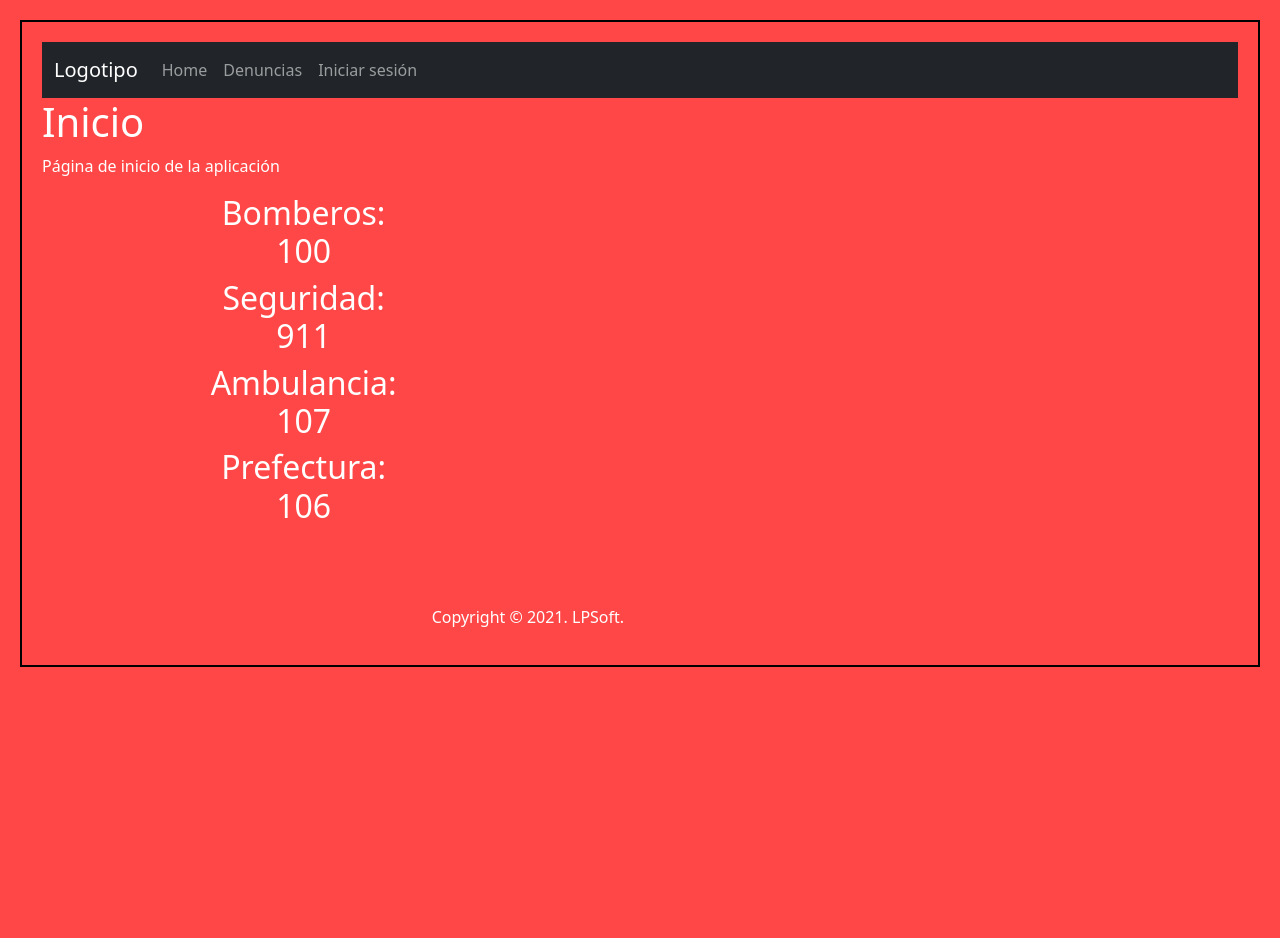
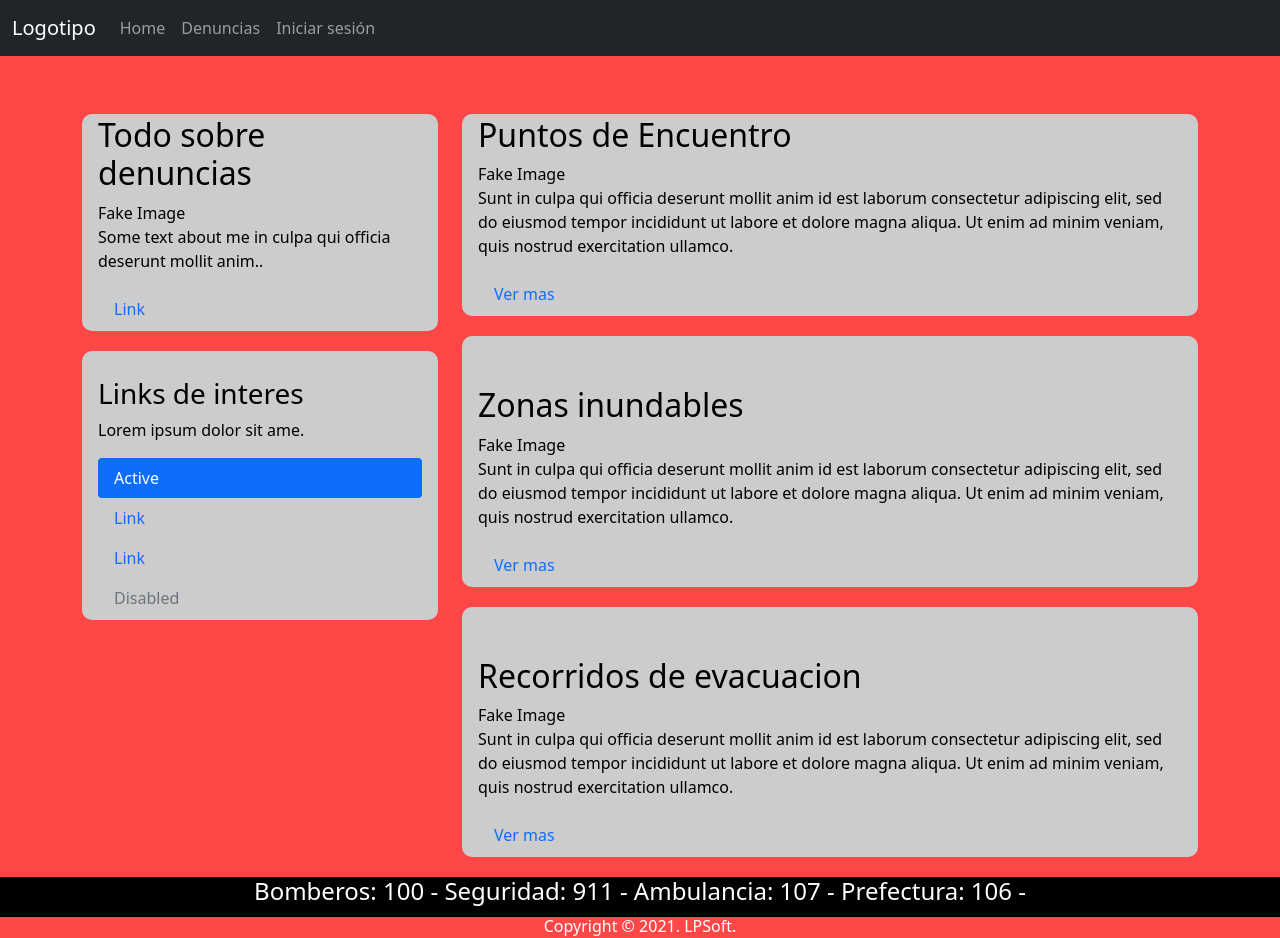
Before and after one commit to MechiScattini/TP-ProyectoSoftware-UNLP, a Flask app: page / in a window 1280 px wide. Before the commit the page ends 667 px from the top, so only its background shows below. Run offline with Flask 2, Linux system fonts and the light colour scheme; data that the repository does not hold is empty; parts of the project's set-up code (start-up, migrations or seed data) failed here and were passed over.

Commit message:
algo de css a formularios y al home

```diff
--- a/app/static/style.css
+++ b/app/static/style.css
@@ -27,10 +27,13 @@ body {
   overflow: hidden;
 }
 
-#footer {
-  width: 75%;
-  margin: 0 auto;
+footer {
   text-align: center;
+  background-color: black;
+  bottom: 0;
+  width: 100%;
+  height: 40px;
+  color: white;
 }
 
 #container {
@@ -122,3 +127,29 @@ tr:nth-child(even){
 form input[type="submit"]:hover{
 	cursor:pointer;
 }
+
+
+.conteiner-info{
+  border-radius:10px;
+	margin: 0 auto;
+  margin-top: 10px;
+  margin-bottom: 20px;
+  padding: 2px 16px;
+	background-color:#ccc;
+  color:black;
+}
+
+.conf-form{
+  text-align: center;
+	width: 45%;
+	padding:16px;
+	border-radius:10px;
+	margin: 0 auto;
+  margin-top: 30px;
+	background-color:#ccc;
+  color: black;
+}
+
+.conf-form h2{
+  display: flex; justify-content: center; color:black;
+}
--- a/app/templates/config.html
+++ b/app/templates/config.html
@@ -4,8 +4,9 @@
   {{ super() }}
 {% endblock %}
 {% block content %}
-  <h1>Configuración del sistema</h1>
-  <form action="{{ url_for('configurado') }}" method="POST">
+
+  <form class="conf-form"action="{{ url_for('configurado') }}" method="POST">
+    <h2>Configuración del sistema</h2>
     <p>
       <label>Elementos por página <label></br>
       <input type = "number" name="numero" placeholder= 'numero' value = "{{cant}}" />
--- a/app/templates/denuncia/masInfo.html
+++ b/app/templates/denuncia/masInfo.html
@@ -5,6 +5,7 @@
 {% endblock %}
 {% block content %}
 {% if denuncia %}
+  <div class="create-forms">
   <h7 style="color:black">Descripcion: </h7> <h7>{{ denuncia.descripcion }} </h7> <br>
   <h7 style="color:black">Fecha cierre: </h7> <h7>{{ denuncia.fecha_cierre }}</h7> <br>
   <h7 style="color:black">Coordenadas: </h7> <h7>{{ denuncia.coordenadas }}</h7> <br>
--- a/app/templates/denuncia/seguimiento.html
+++ b/app/templates/denuncia/seguimiento.html
@@ -4,7 +4,7 @@
   {{ super() }}
 {% endblock %}
 {% block content %}
-<form class="form-seguimiento"action="{{ url_for('denuncia_seguimiento', denuncia_id=denuncia.id) }}" method="POST">
+<form class="create-forms"action="{{ url_for('denuncia_seguimiento', denuncia_id=denuncia.id) }}" method="POST">
     <h2 style="display: flex; justify-content: center;">Realizar un seguimiento</h2>
     <p>
       <label>Descripcion<label></br>
@@ -12,7 +12,7 @@
     </p>
     <br>
     <p>
-      <input type="submit" value="Crear">
+      <button type="submit">Actualizar</button>
       <button type="reset">Limpiar</button>
     </p>
   </form>
--- a/app/templates/home.html
+++ b/app/templates/home.html
@@ -4,7 +4,62 @@
   {{ super() }}
 {% endblock %}
 {% block content %}
-  <h1>Inicio</h1>
-  <p>Página de inicio de la aplicación</p>
+
+<div class="container mt-5">
+  <div class="row">
+    <div class="col-sm-4">
+
+      <div class="conteiner-info">
+      <h2>Todo sobre denuncias</h2>
+      <div class="fakeimg">Fake Image</div>
+      <p>Some text about me in culpa qui officia deserunt mollit anim..</p>
+      <a class="nav-link" href="#">Link</a>
+      </div>
+
+      <div class="conteiner-info">
+      <h3 class="mt-4">Links de interes</h3>
+      <p>Lorem ipsum dolor sit ame.</p>
+      <ul class="nav nav-pills flex-column">
+        <li class="nav-item">
+          <a class="nav-link active" href="#">Active</a>
+        </li>
+        <li class="nav-item">
+          <a class="nav-link" href="#">Link</a>
+        </li>
+        <li class="nav-item">
+          <a class="nav-link" href="#">Link</a>
+        </li>
+        <li class="nav-item">
+          <a class="nav-link disabled" href="#">Disabled</a>
+        </li>
+      </ul>
+      <hr class="d-sm-none">
+      </div>
+    </div>
+    <div class="col-sm-8">
+      <div class="conteiner-info">
+      <h2>Puntos de Encuentro</h2>
+      <div class="fakeimg">Fake Image</div>
+      <p>Sunt in culpa qui officia deserunt mollit anim id est laborum consectetur adipiscing elit, sed do eiusmod tempor incididunt ut labore et dolore magna aliqua. Ut enim ad minim veniam, quis nostrud exercitation ullamco.</p>
+      <a class="nav-link active" href="#">Ver mas</a>
+      </div>
+
+      <div class="conteiner-info">
+      <h2 class="mt-5">Zonas inundables</h2>
+      <div class="fakeimg">Fake Image</div>
+      <p>Sunt in culpa qui officia deserunt mollit anim id est laborum consectetur adipiscing elit, sed do eiusmod tempor incididunt ut labore et dolore magna aliqua. Ut enim ad minim veniam, quis nostrud exercitation ullamco.</p>
+      <a class="nav-link active" href="#">Ver mas</a>
+      </div>
+
+      <div class="conteiner-info">
+      <h2 class="mt-5">Recorridos de evacuacion</h2>
+      <div class="fakeimg">Fake Image</div>
+      <p>Sunt in culpa qui officia deserunt mollit anim id est laborum consectetur adipiscing elit, sed do eiusmod tempor incididunt ut labore et dolore magna aliqua. Ut enim ad minim veniam, quis nostrud exercitation ullamco.</p>
+      <a class="nav-link active" href="#">Ver mas</a>
+      </div>
+
+    </div>
+  </div>
+</div>
 
 {% endblock %}
--- a/app/templates/layout.html
+++ b/app/templates/layout.html
@@ -5,30 +5,18 @@
       .naranja {
         background-color: tomato;
         color: white;
-        border: 2px solid black;
-        margin: 20px;
-        padding: 20px;
       }
       .azul {
         background-color: rgb(74, 71, 255);
         color: white;
-        border: 2px solid black;
-        margin: 20px;
-        padding: 20px;
       }
       .rojo {
         background-color: rgb(255, 71, 71);
         color: rgb(255, 255, 255);
-        border: 2px solid black;
-        margin: 20px;
-        padding: 20px;
       }
       .default {
         background-color: rgb(71, 212, 255);
         color: rgb(255, 255, 255);
-        border: 2px solid black;
-        margin: 20px;
-        padding: 20px;
       }
       </style>
     {% block head %}
@@ -109,48 +97,10 @@
     </div>
     </body>
       {% block footer %}
-      <footer class="nb-footer">
-      <div id="footer">
-
-        <div class="col-md-3 col-sm-6">
-        <div class="footer-info-single">
-          <h2 class="title">Bomberos: 100</h2>
-        </div>
-        </div>
-
-        <div class="col-md-3 col-sm-6">
-        <div class="footer-info-single">
-          <h2 class="title">Seguridad: 911</h2>
-        </div>
-        </div>
-
-        <div class="col-md-3 col-sm-6">
-        <div class="footer-info-single">
-          <h2 class="title">Ambulancia: 107</h2>
-        </div>
-        </div>
-
-        <div class="col-md-3 col-sm-6">
-          <div class="footer-info-single">
-            <h2 class="title">Prefectura: 106</h2>
-        </div>
-        </div>
-
-        <br>
-        <br>
-        <br>
-
-        <section class="copyright">
-        <div class="container">
-        <div class="row">
-        <div class="col-sm-9">
+      <footer>
+        <h4 class="title"> Bomberos: 100 - Seguridad: 911 - Ambulancia: 107 - Prefectura: 106 -</h4>
         <p>Copyright © 2021. LPSoft.</p>
-        </div>
-        </div>
-        </div>
-        </section>
-        </div>
-        </footer>
+      </footer>
   {% endblock %}
     <script src="https://cdn.jsdelivr.net/npm/bootstrap@5.1.2/dist/js/bootstrap.bundle.min.js" integrity="sha384-kQtW33rZJAHjgefvhyyzcGF3C5TFyBQBA13V1RKPf4uH+bwyzQxZ6CmMZHmNBEfJ" crossorigin="anonymous"></script>
 </html>
--- a/app/templates/zona_inundable/update.html
+++ b/app/templates/zona_inundable/update.html
@@ -5,7 +5,7 @@
 {% endblock %}
 {% block content %}
     <h1>Editar zona</h1>
-    <form class="form-user" action="{{ url_for('zonaInundable_update', id_zona=zona.id) }}" method="POST">
+    <form class="create-forms" action="{{ url_for('zonaInundable_update', id_zona=zona.id) }}" method="POST">
         <h4 style="color: rgb(214, 3, 3);">{{error_message}}</h4>
         <p>
             <label>Código<label></br>
```
Also changed, not shown: other parts of app/static/style.css (+19 -17 lines), app/templates/denuncia/edit.html (+29 -28 lines), app/templates/denuncia/new.html (+27 -28 lines), app/templates/puntoEncuentro/edit.html (+23 -22 lines), app/templates/puntoEncuentro/new.html (+19 -18 lines), app/templates/recorrido/edit.html (+19 -16 lines), app/templates/recorrido/new.html (+18 -16 lines), app/templates/user/edit.html (+16 -16 lines), app/templates/user/new.html (+24 -24 lines).
